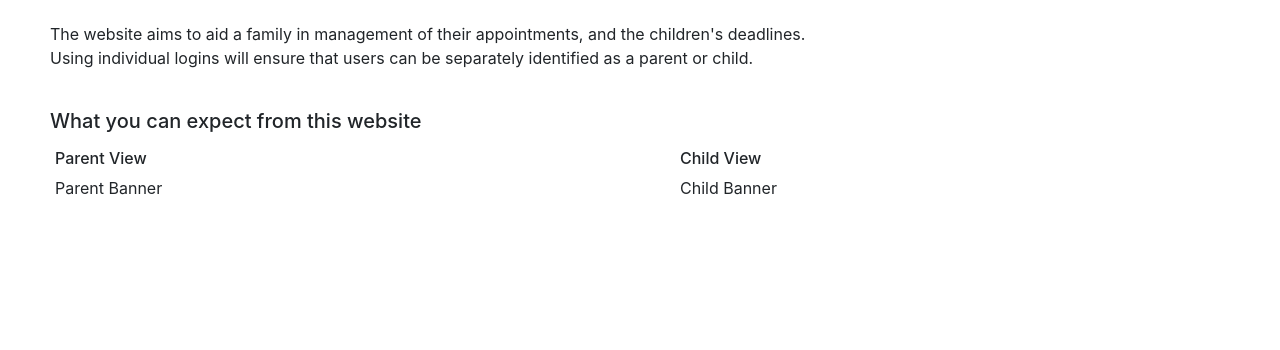
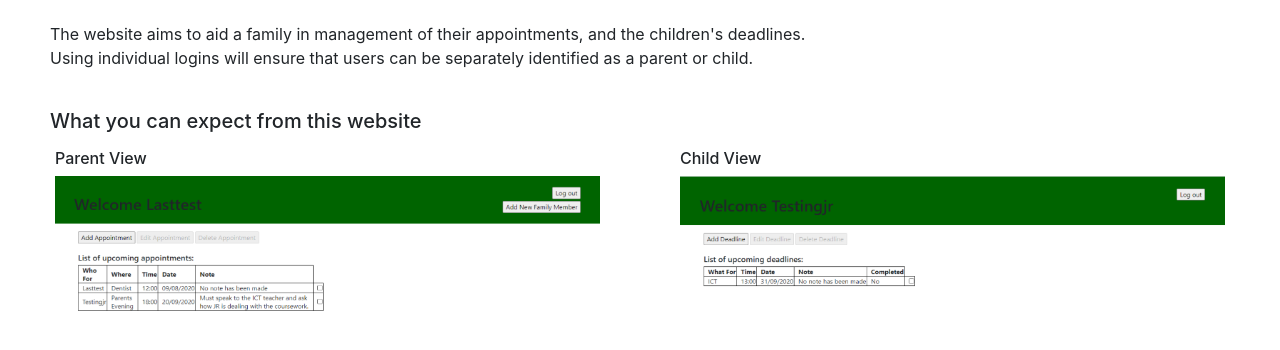
Before and after one commit to DigSwine/ISAD251-Resit, a PHP site: page / in a window 1280 px wide. Shown: the part 222-572 px from the top of the page. Run offline with PHP 8.4, Linux system fonts and the light colour scheme.

Commit message:
imgs added

```diff
--- a/Application/Website/index.php
+++ b/Application/Website/index.php
@@ -35,11 +35,11 @@ session_start();
                         <div class="row" >
                             <div class="views" >
                                 <h6>Parent View</h6>
-                                <p> Parent Banner </p>
+                                <img src="Extras/images/Parentviewimg.png" alt="Parent View Image" style="max-width: 90%;">
                             </div>
                             <div class="views" >
                                 <h6>Child View</h6>
-                                <p> Child Banner </p>
+                                <img src="Extras/images/Childviewimg.png" alt="Parent View Image" style="max-width: 90%;">
                             </div>
                         </div>
                         <br>
```
Also changed, not shown: Application/Website/Extras/images/Childviewimg.png (added), Application/Website/Extras/images/Parentviewimg.png (added).
